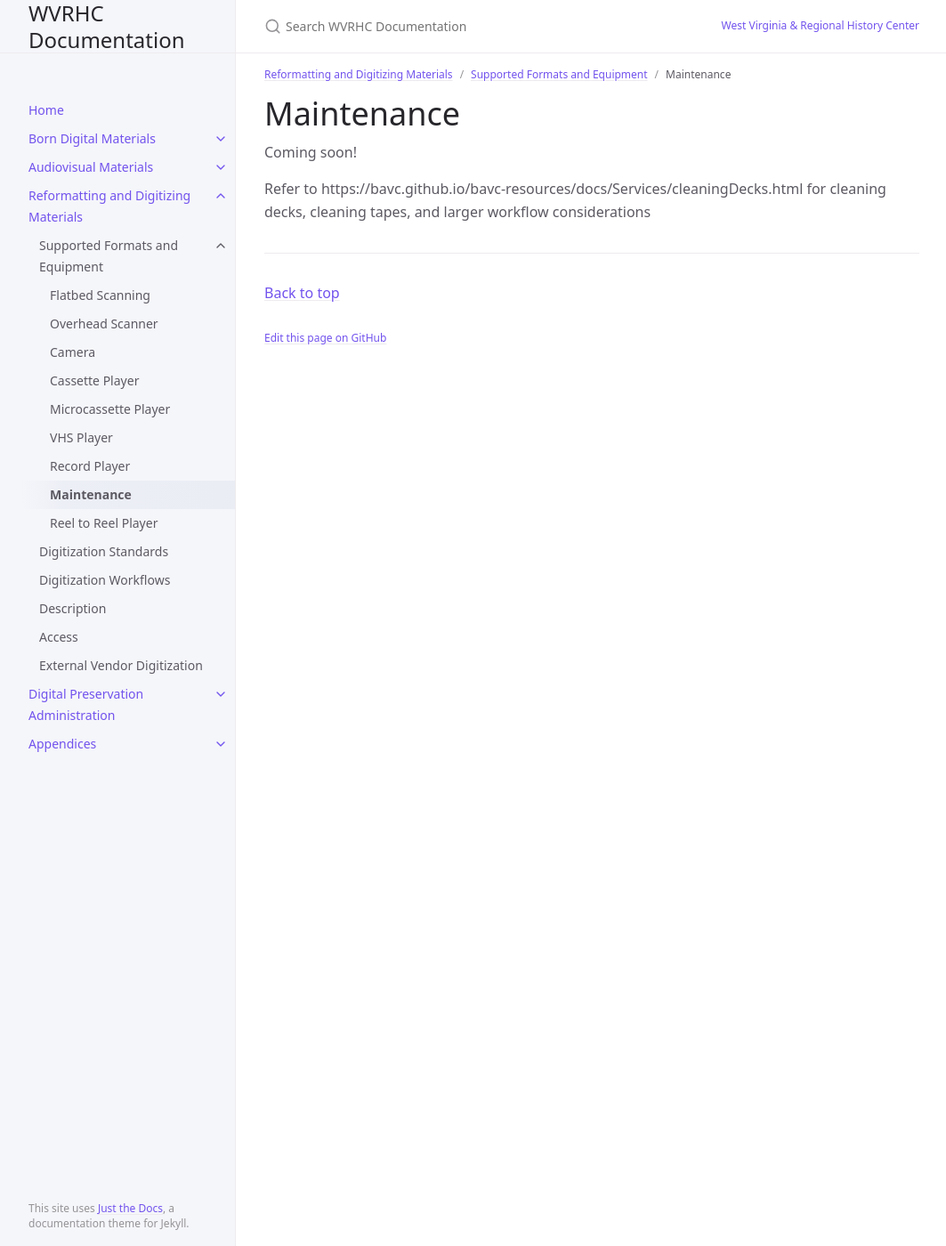
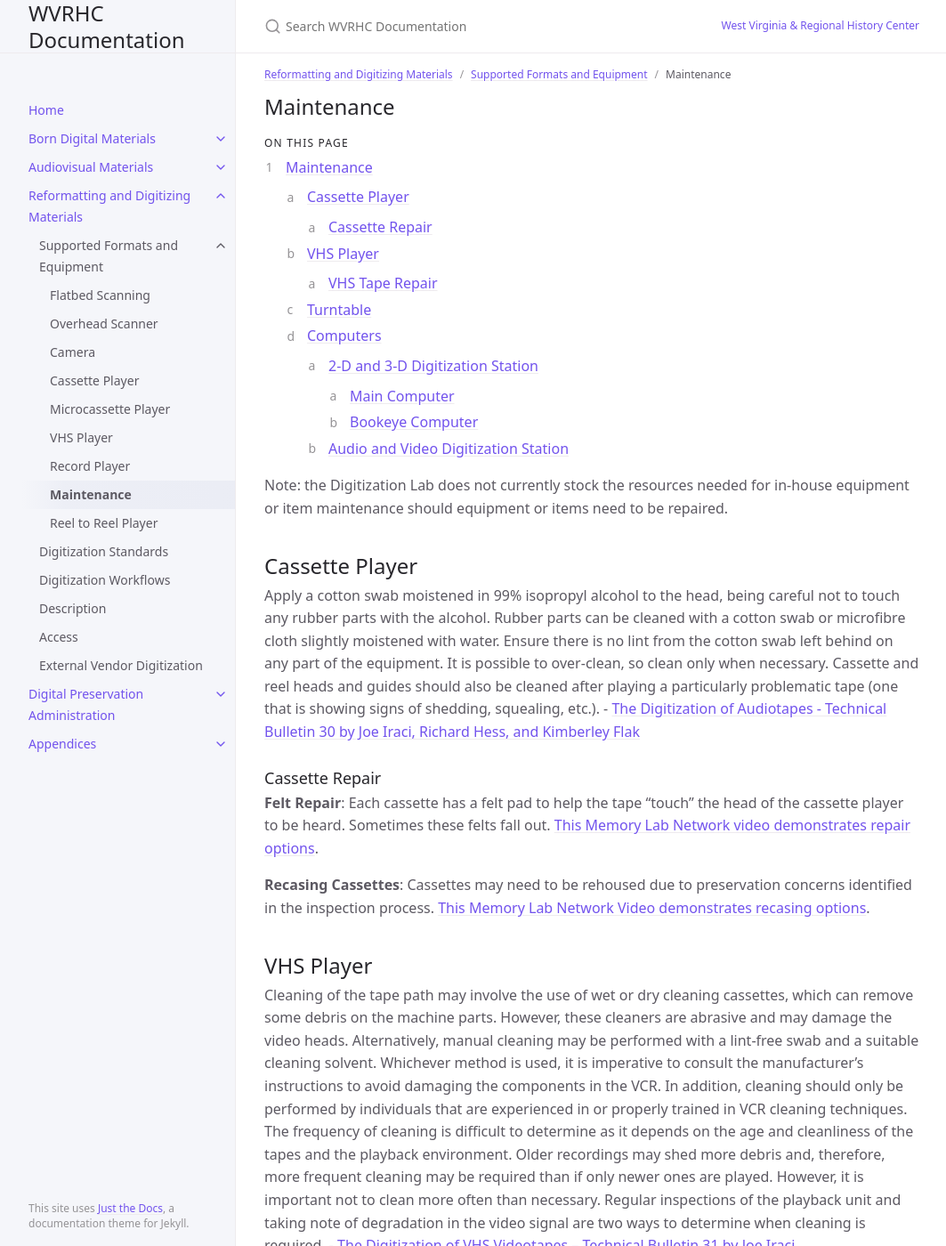
Before and after one commit to elizajames/digital-preservation-documentation, a Jekyll site: the page built from docs/Reformatting-And-Digitizing-Materials/Digitization-Procedures/maintenance.md, in a window 1280 px wide and 1400 px high. Shown: the whole window at 89% size, without its empty margins (107-1170 px from the left). Built offline with Jekyll 4.4.1, drawn with Linux system fonts in a browser that asks for light colours; some of the changed text lies outside the part shown.

Commit message:
update items

```diff
--- a/docs/Reformatting-And-Digitizing-Materials/Digitization-Procedures/maintenance.md
+++ b/docs/Reformatting-And-Digitizing-Materials/Digitization-Procedures/maintenance.md
@@ -8,7 +8,48 @@ nav_order: 8
 ---
 
 # Maintenance
+{: .fs-6 .fw-300 }
 
-Coming soon!
+## On this page
+{: .no_toc .text-delta }
 
-Refer to https://bavc.github.io/bavc-resources/docs/Services/cleaningDecks.html for cleaning decks, cleaning tapes, and larger workflow considerations
+1. TOC
+{:toc}
+
+Note: the Digitization Lab does not currently stock the resources needed for in-house equipment or item maintenance should equipment or items need to be repaired.
+
+## Cassette Player
+
+Apply a cotton swab moistened in 99% isopropyl alcohol to the head, being careful not to touch any rubber parts with the alcohol. Rubber parts can be cleaned with a cotton swab or microfibre cloth slightly moistened with water. Ensure there is no lint from the cotton swab left behind on any part of the equipment. It is possible to over-clean, so clean only when necessary. Cassette and reel heads and guides should also be cleaned after playing a particularly problematic tape (one that is showing signs of shedding, squealing, etc.). - [The Digitization of Audiotapes - Technical Bulletin 30 by Joe Iraci, Richard Hess, and Kimberley Flak](https://www.canada.ca/en/conservation-institute/services/conservation-preservation-publications/technical-bulletins/digitization-audio-tapes.html)
+
+### Cassette Repair
+
+__Felt Repair__: Each cassette has a felt pad to help the tape "touch" the head of the cassette player to be heard. Sometimes these felts fall out. [This Memory Lab Network video demonstrates repair options](https://mfr.osf.io/render?url=https://osf.io/y6keh/?action=download%26mode=render).
+
+__Recasing Cassettes__: Cassettes may need to be rehoused due to preservation concerns identified in the inspection process. [This Memory Lab Network Video demonstrates recasing options](https://mfr.osf.io/render?url=https://osf.io/2ze48/?direct%26mode=render%26action=download%26mode=render).
+
+## VHS Player
+
+Cleaning of the tape path may involve the use of wet or dry cleaning cassettes, which can remove some debris on the machine parts. However, these cleaners are abrasive and may damage the video heads. Alternatively, manual cleaning may be performed with a lint-free swab and a suitable cleaning solvent. Whichever method is used, it is imperative to consult the manufacturer’s instructions to avoid damaging the components in the VCR. In addition, cleaning should only be performed by individuals that are experienced in or properly trained in VCR cleaning techniques. The frequency of cleaning is difficult to determine as it depends on the age and cleanliness of the tapes and the playback environment. Older recordings may shed more debris and, therefore, more frequent cleaning may be required than if only newer ones are played. However, it is important not to clean more often than necessary. Regular inspections of the playback unit and taking note of degradation in the video signal are two ways to determine when cleaning is required. - [The Digitization of VHS Videotapes – Technical Bulletin 31 by Joe Iraci](https://www.canada.ca/en/conservation-institute/services/conservation-preservation-publications/technical-bulletins/digitization-vhs-video-tapes.html)
+
+Cleaning procedures are outlined in this Memory Lab Network video. [The video also outlines what to do if a tape is stuck inside the VHS player](https://mfr.osf.io/render?url=https://osf.io/vkchb/?action=download%26mode=render).
+
+### VHS Tape Repair
+
+VHS tapes may need to be rehoused due to preservation concerns identified in the inspection process. [This Memory Lab Network Video demonstrates recasing options](https://mfr.osf.io/render?url=https://osf.io/sdv5a/?direct%26mode=render%26action=download%26mode=render).
+
+## Turntable
+
+Follow the instructions in the turntable operating manual for information regarding stylus/needle replacement and calibrating the tone arm.
+
+## Computers
+
+### 2-D and 3-D Digitization Station
+
+#### Main Computer
+
+#### Bookeye Computer
+
+### Audio and Video Digitization Station
+
+*Future work: Refer to https://bavc.github.io/bavc-resources/docs/Services/cleaningDecks.html for cleaning decks, cleaning tapes, and larger workflow considerations*
```
Also changed, not shown: 3 other files.
